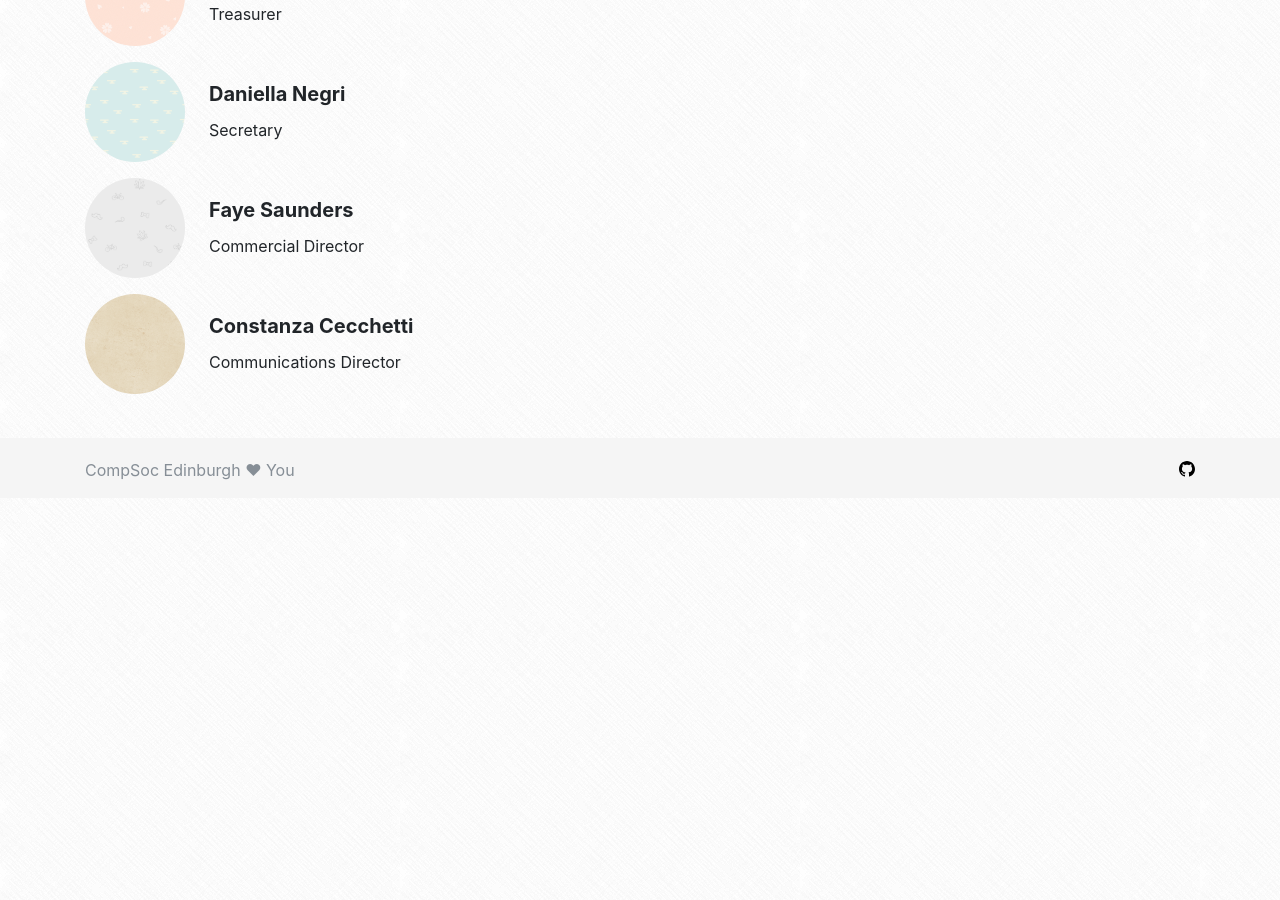
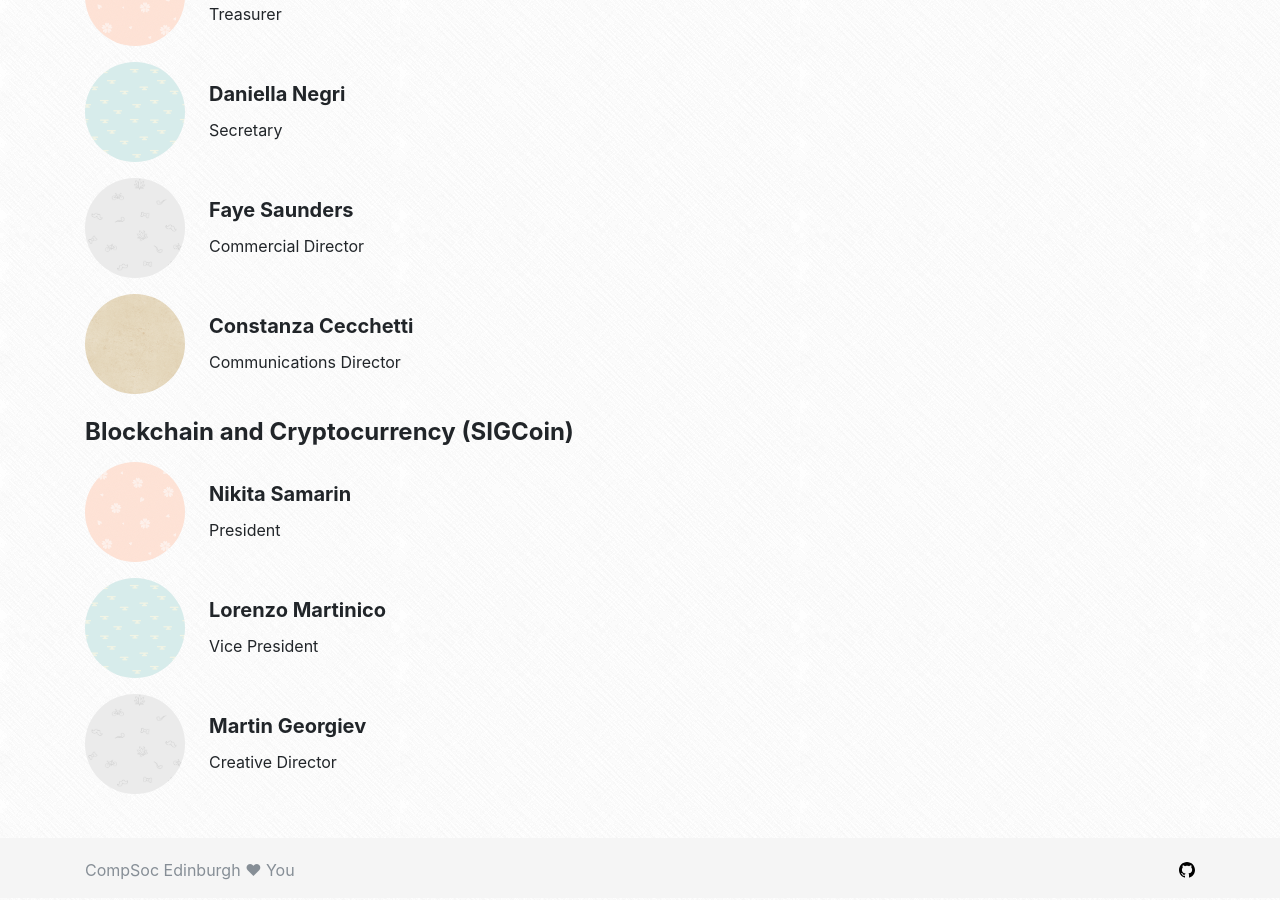
Before and after one commit to compsoc-edinburgh/website, a Jekyll site: the page built from _pages/team.html, in a window 1280 px wide and 900 px high, scrolled down 3367 px. Built offline with Jekyll 4.4.1, drawn with Linux system fonts in a browser that asks for light colours; nearby versions of some CDN libraries; before the commit the page ends 3866 px from its top, so only the background shows below that; some of the changed text lies outside the part shown.

Commit message:
Add SIGCoin

```diff
--- a/_data/committee/2017-2018.yml
+++ b/_data/committee/2017-2018.yml
@@ -108,3 +108,14 @@ teams:
 
       - name: Constanza Cecchetti
         role: Communications Director
+
+  - name: Blockchain and Cryptocurrency (SIGCoin)
+    members:
+      - name: Nikita Samarin
+        role: President
+
+      - name: Lorenzo Martinico
+        role: Vice President
+
+      - name: Martin Georgiev
+        role: Creative Director
```
Also changed, not shown: _pages/sigs-sigcoin.md (added, +29 -0 lines), _pages/sigs.md (+6 -0 lines).
